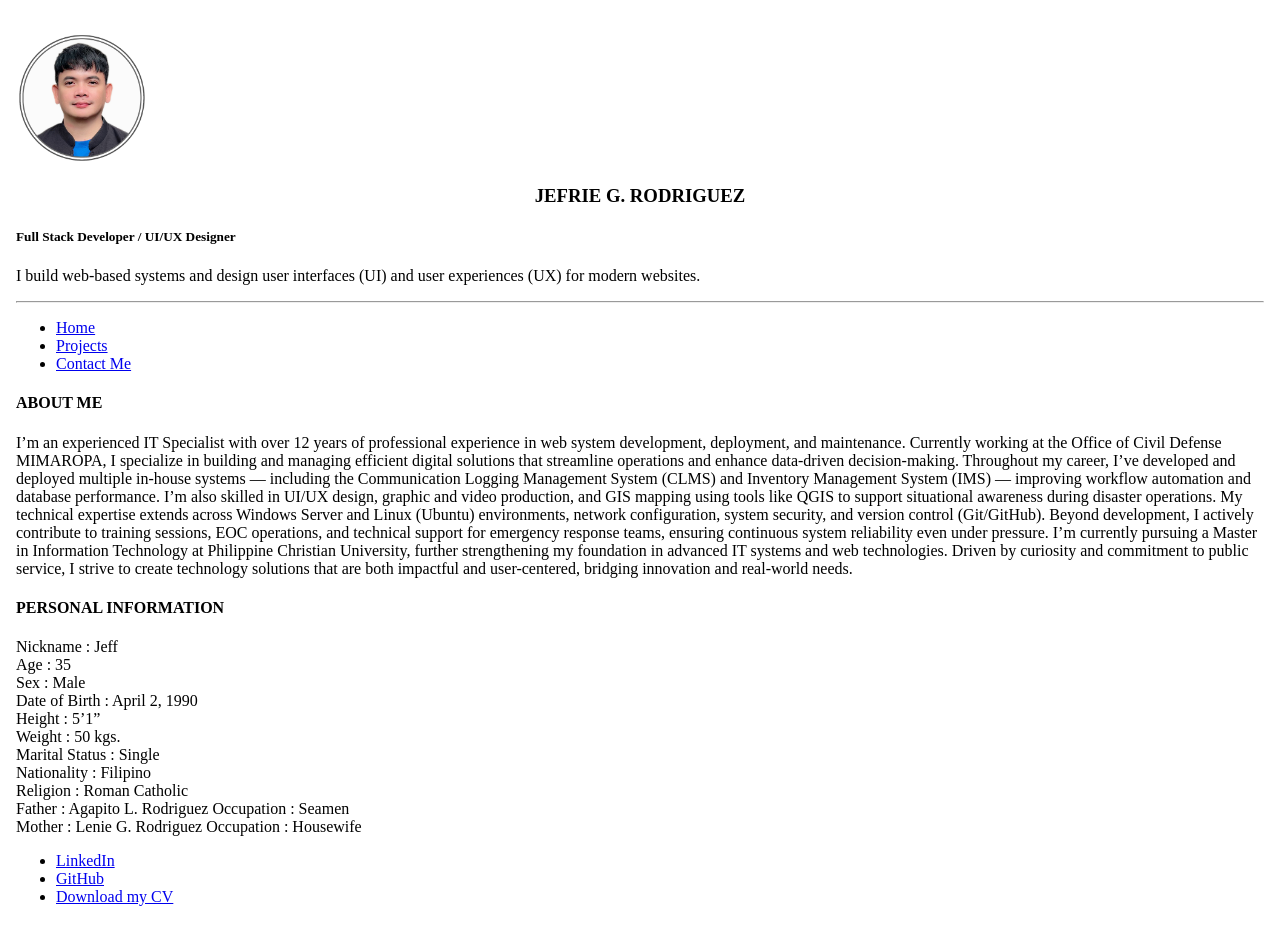
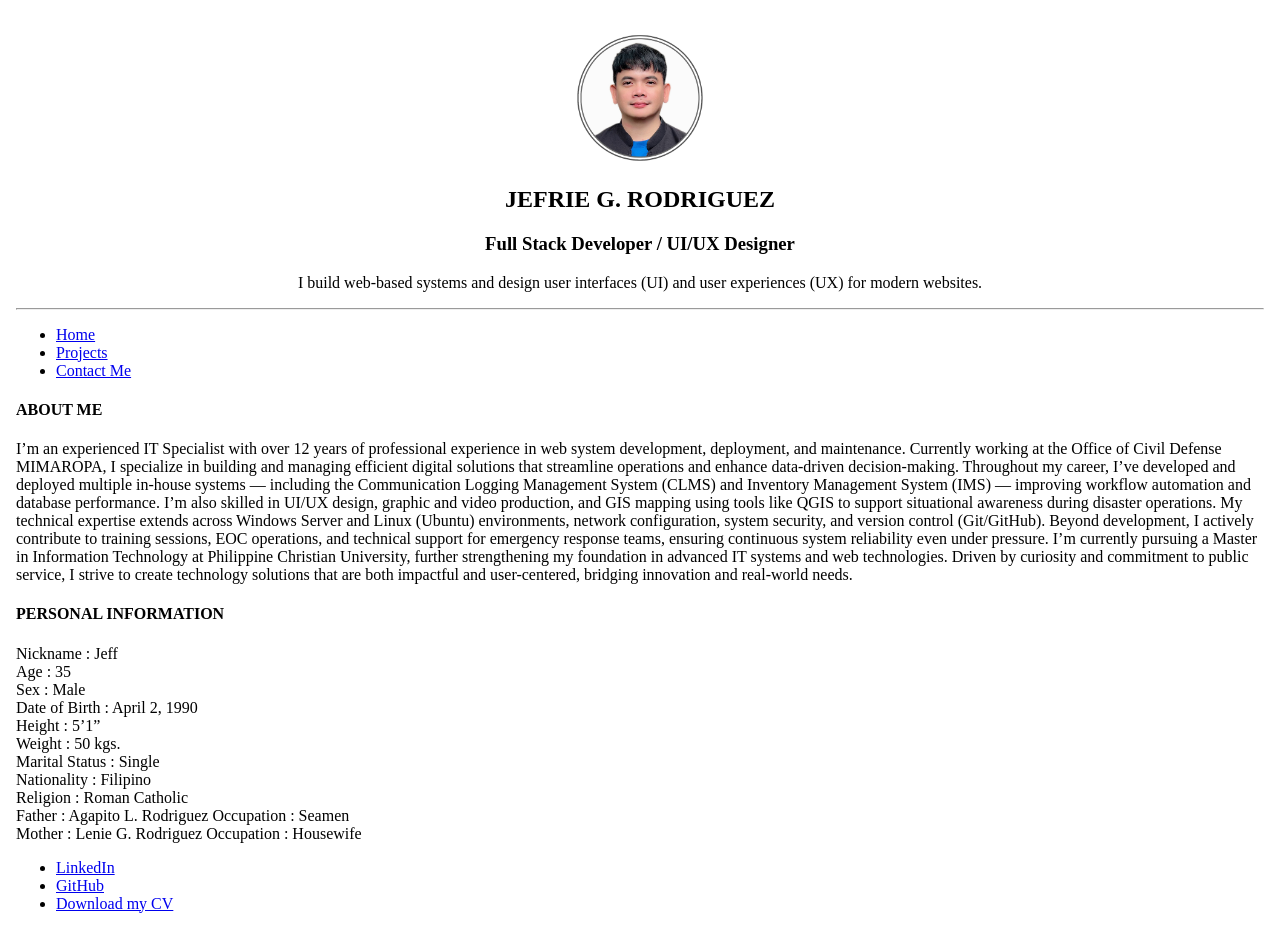
Before and after one commit to jef-ui/html-portfolio, a plain HTML site: page about.html in a window 1280 px wide. Drawn offline with Linux system fonts and the light colour scheme.

Commit message:
modified 002

```diff
--- a/about.html
+++ b/about.html
@@ -6,13 +6,16 @@
     <link rel="stylesheet" href="./style.css">
 </head>
 <body>
-    <img src="images/IMG_1097-(1).png" alt="my-profile" height="150px"/>
-    <h3>JEFRIE G. RODRIGUEZ</h2>
-    <h5>Full Stack Developer / UI/UX Designer</h3>
-    <p>
-        I build web-based systems and design user interfaces (UI) and user experiences (UX) for modern websites.
-    </p>
-    <hr />
+
+    <div class="container">
+            <img src="images/IMG_1097-(1).png" alt="my-profile" height="150px"/>
+        </div>
+        <h2>JEFRIE G. RODRIGUEZ</h2>
+        <h3>Full Stack Developer / UI/UX Designer</h3>
+        <p class="p-container">
+            I build web-based systems and design user interfaces (UI) and user experiences (UX) for modern websites. <br />
+            <hr />
+        </p>
 
     <ul>
         <li><a href="index.html">Home</a></li>
--- a/style.css
+++ b/style.css
@@ -5,8 +5,8 @@ body {
 
 .container {
   display: flex;
-  justify-content: center; /* horizontal center */
-  align-items: center;     /* vertical center */
+  justify-content: center;
+  align-items: center;
 }
 
 h2 {
@@ -17,12 +17,12 @@ h2 {
 
 h3 {
   display: flex;
-  justify-content: center; /* horizontal center */
-  align-items: center;     /* vertical center */
+  justify-content: center;
+  align-items: center;
 }
 
 .p-container {
   display: flex;
-  justify-content: center; /* horizontal center */
-  align-items: center;     /* vertical center */
+  justify-content: center;
+  align-items: center;
 }
```
Also changed, not shown: contact.html (+8 -6 lines), index.html (+0 -1 lines), project.html (+8 -6 lines).
